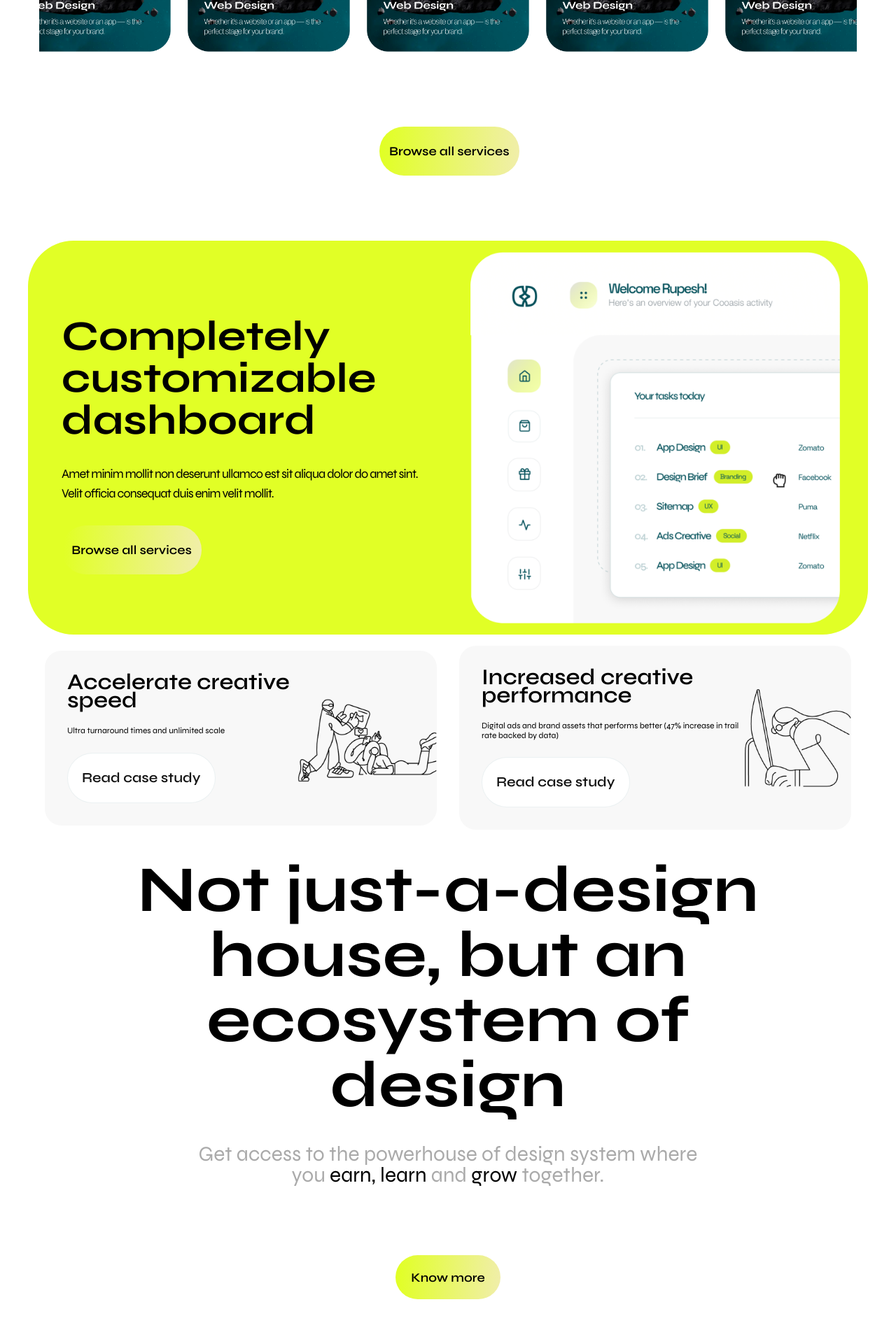
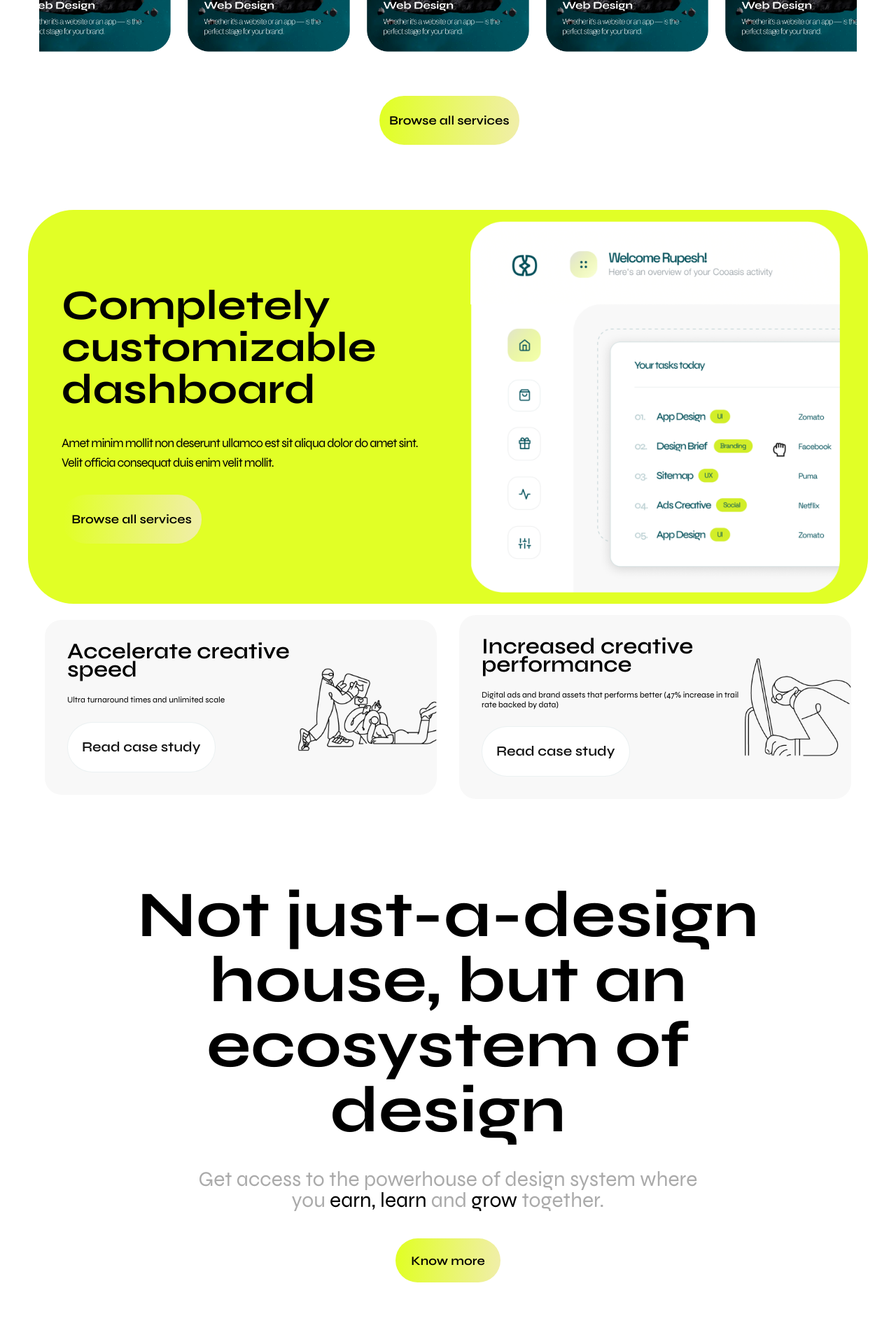
Before and after one commit to cooasis-in/Codebase-Cooasis, a Next.js app: page / in a window 1280 px wide. Shown: the part 2760-4671 px from the top of the page at 70% size. Built offline with nearby package versions, Linux system fonts and the light colour scheme.

Commit message:
section alignments

```diff
--- a/components/ecosystem-design/index.js
+++ b/components/ecosystem-design/index.js
@@ -3,8 +3,8 @@ import styles from './index.module.css';
 function EcosystemDesign() {
   return (
 
-   <div className="container mx-auto">
-  <div className="mb-14 lg:mb-20">
+   <div className="container mx-auto mt-4 lg:mt-20">
+  <div className="mb-6 lg:mb-10">
     <h2 className={`text-3xl md:text-6xl lg:text-[93px] md:text-[73px] pt-10 ${styles.heading}`}>
       Not just-a-design
       <br />
@@ -25,7 +25,7 @@ function EcosystemDesign() {
       </h5>
     </div>
   </div>
-  <div className="mt-[100px]">
+  <div className="">
     <button
       className={`w-[150px] h-[63px] rounded-full m-auto font-semibold text-black text-lg flex items-center justify-center ${styles.btn}`}
     >
--- a/components/ourServices/WebDesign.jsx
+++ b/components/ourServices/WebDesign.jsx
@@ -57,7 +57,7 @@ const WebDesign = () => {
         </h1>
       </div>
       <div className="mb-6">
-        <Slider {...settings}>
+        <Slider {...settings} >
           {images.map((image, index) => (
             <div className="px-3" key={index}>
               <img src={image} alt="" className="w-full" />{" "}
@@ -66,9 +66,9 @@ const WebDesign = () => {
           ))}
         </Slider>
       </div>
-      <div className="w-[196.56px] h-[83px] mt-[100px] m-auto">
+      <div className="w-[196.56px] h-[83px] mt-14 m-auto">
             <button
-              className={`w-[200px] h-[70px] rounded-full font-semibold text-black text-lg flex items-center justify-center ${styles.btn} `}
+              className={`w-[200px] h-[70px] rounded-full font-semibold text-black text-lg flex items-center justify-center ${styles.btn} p-2`}
             >
               Browse all services
             </button>
```
